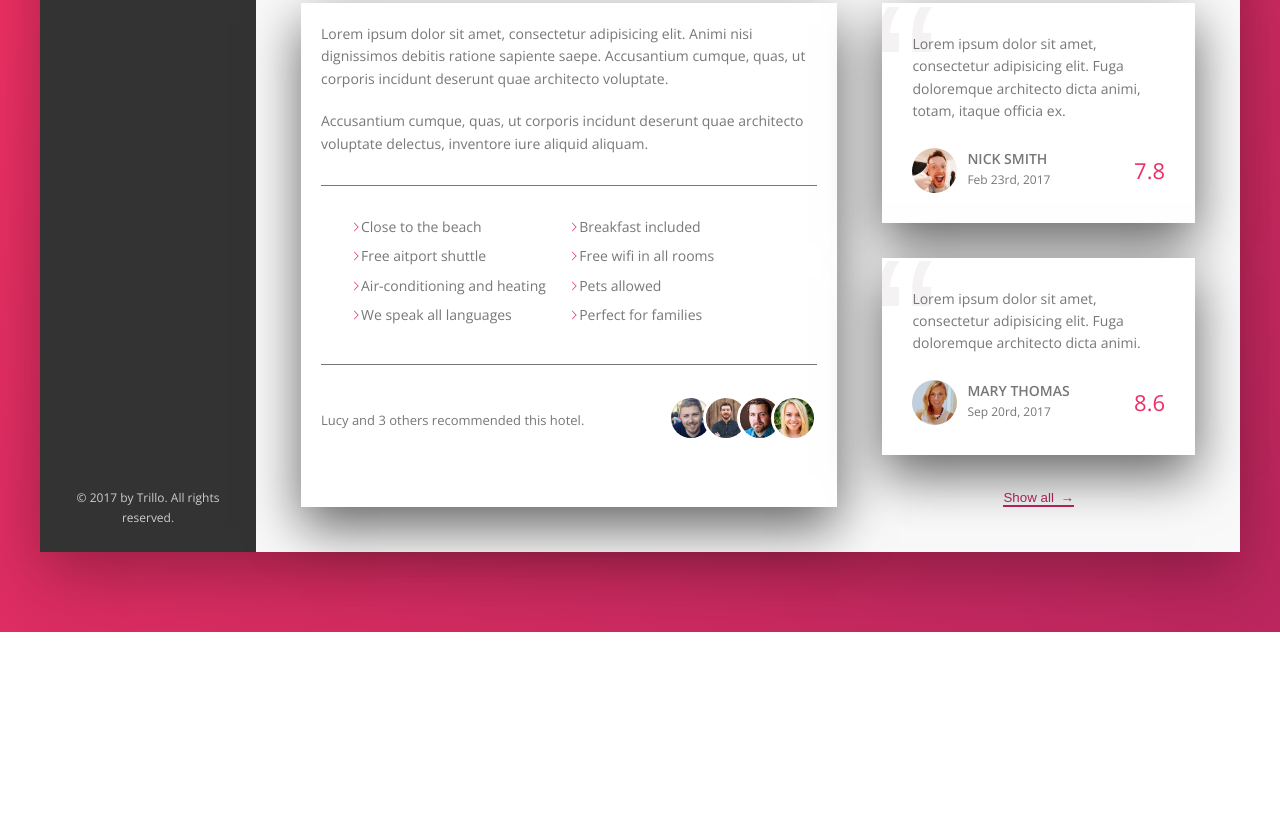
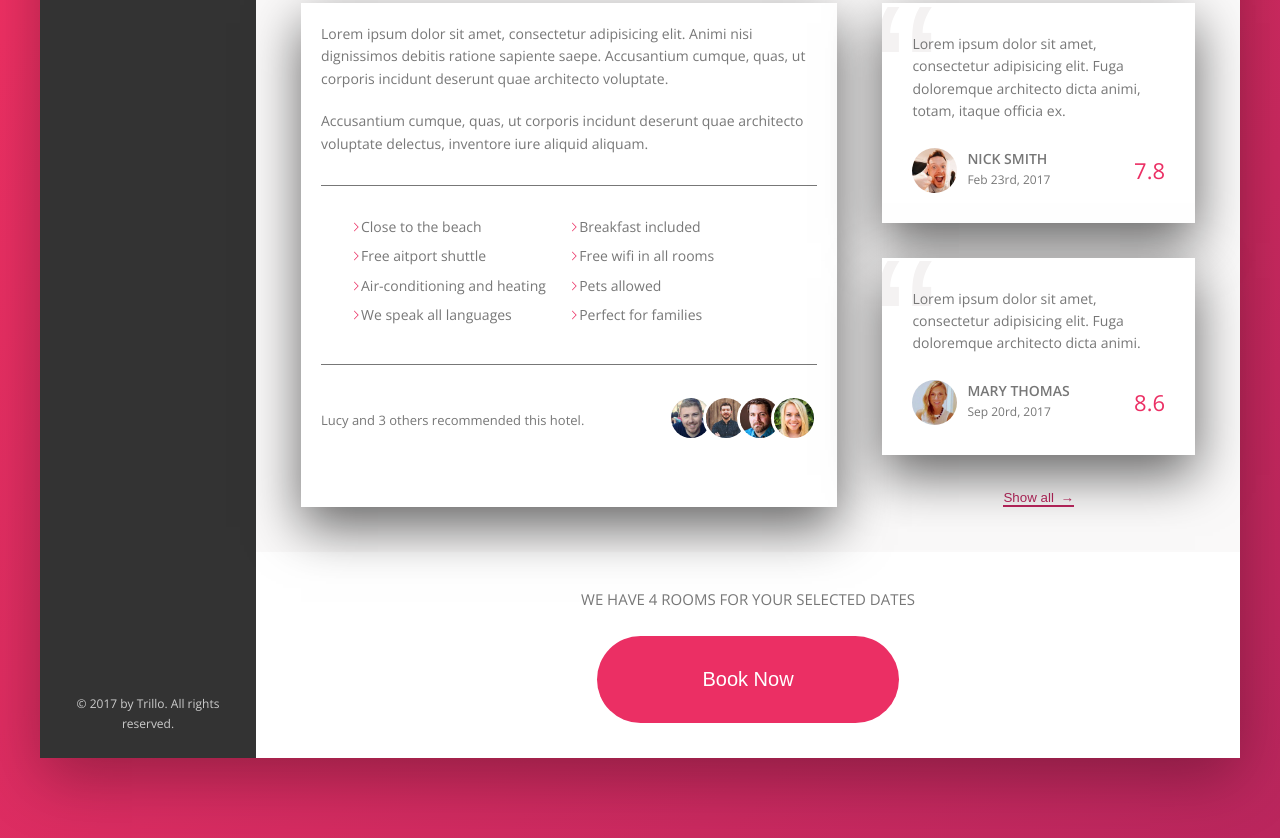
Before and after one commit to Sushant-ABdigital/Trillo-Project, a website: page index.html in a window 1280 px wide. Shown: the part 648-1486 px from the top of the page. Before the commit the page ends 1280 px from the top, so only its background shows below. Drawn offline with nearby package versions, Linux system fonts and the light colour scheme.

Commit message:
Desktop version completion

```diff
--- a/index.html
+++ b/index.html
@@ -188,6 +188,13 @@
                             <button class="btn-inline">Show all <span>&rarr;</span></button>
                         </div>
                     </div>
+                    <div class="cta">
+                        <h2 class="cta__book-now">We have 4 rooms for your selected dates</h2>
+                        <button class="btn">
+                            <span class="btn__hidden"> Only 4 rooms left.</span>
+                            <span class="btn__visible"> Book Now </span>
+                        </button>
+                    </div>
                 </main>
             </div>
         </div>
--- a/sass/_components.scss
+++ b/sass/_components.scss
@@ -173,8 +173,6 @@
 .gallery{
     display:flex;
 
-    &__item{
-    }
     &__photo{
         width: 100%;
         height: 100%;
@@ -383,5 +381,55 @@
 
         z-index: 1;
 
+
     }
 }
+
+///////////////////////////////////////////////
+////CTA
+.cta{
+    padding: 3.5rem 0;
+    text-align: center;
+    &__book-now{
+        font-size: 1.5rem;
+        font-weight: 300;
+        text-transform: uppercase;
+        margin-bottom: 2.5rem;
+    }
+
+}
+.btn{
+    padding: 1.2rem 3rem;
+    background-color: var(--color-primary);
+    color: white;
+    font-size: 2rem;
+    font-weight: 300;
+    border-radius: 100px;
+    border: none;
+    position: relative;
+    overflow: hidden;
+
+    & > * {
+        display: inline-block;
+        height: 100%;
+        width: 100%;
+        transition: all .3s;
+    }
+
+    &__hidden{
+        position: absolute;
+        padding: 2rem 0;
+        left: 0;
+        top: -100%;
+    }
+    &__visible{
+        padding: 2rem 7.5rem;
+    }
+    &:hover &__hidden{
+        top: 13px;
+    }
+
+    &:hover &__visible{
+     transform: translateY(100%)
+    }
+}
```
Also changed, not shown: css/style.css.
